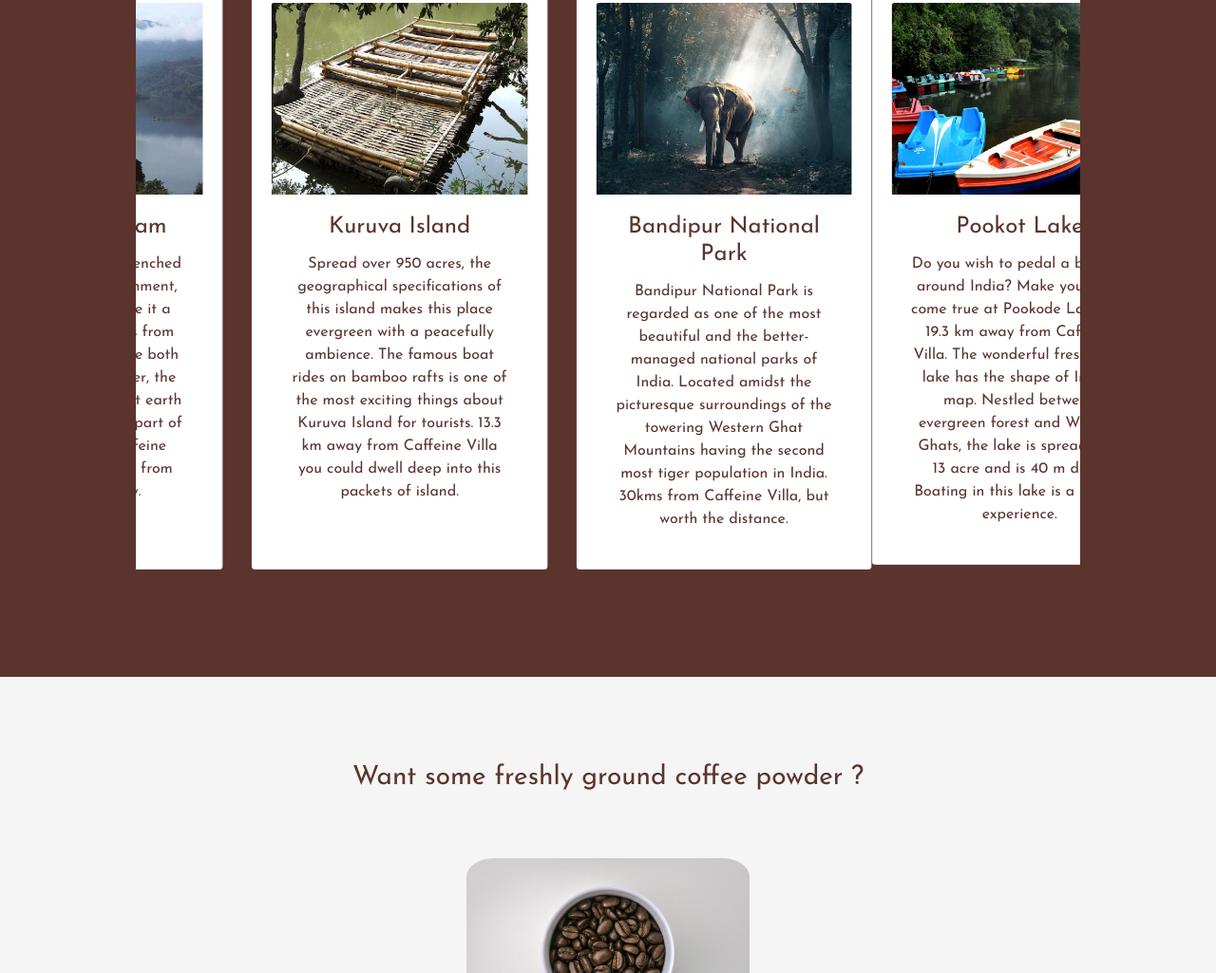
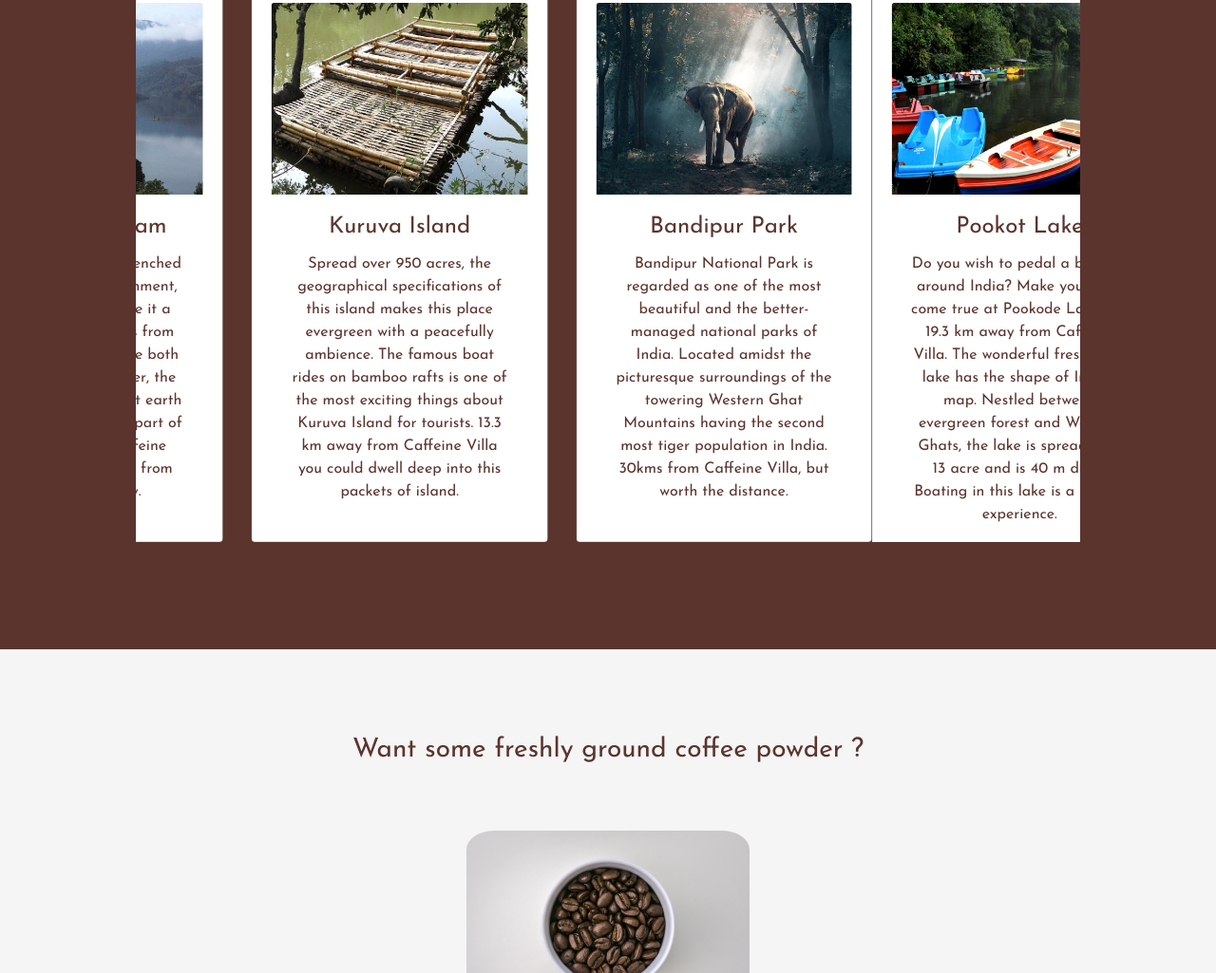
Before and after one commit to bit-ter/bit-ter.github.io, a plain HTML site: page index.html in a window 1280 px wide. Shown: the part 2751-3776 px from the top of the page at 95% size. Drawn offline with nearby package versions, Linux system fonts and the light colour scheme; a web font is replaced by a local one.

Commit message:
Update index.html

```diff
--- a/index.html
+++ b/index.html
@@ -482,7 +482,7 @@
                       <div class="card card-body flex-fill">
                         <img class="card-img-top" src="images/bandipur.jpg" alt="Card image cap">
                         <div class="card-body">
-                          <h4 class="card-title">Bandipur National Park</h4>
+                          <h4 class="card-title">Bandipur Park</h4>
                           <p class="card-text">Bandipur National Park is regarded as one of the most beautiful and the better-managed national parks of India. Located amidst the picturesque surroundings of the towering Western Ghat Mountains having
                             the second most tiger population in India. 30kms from Caffeine Villa, but worth the distance.</p>
                         </div>
```
